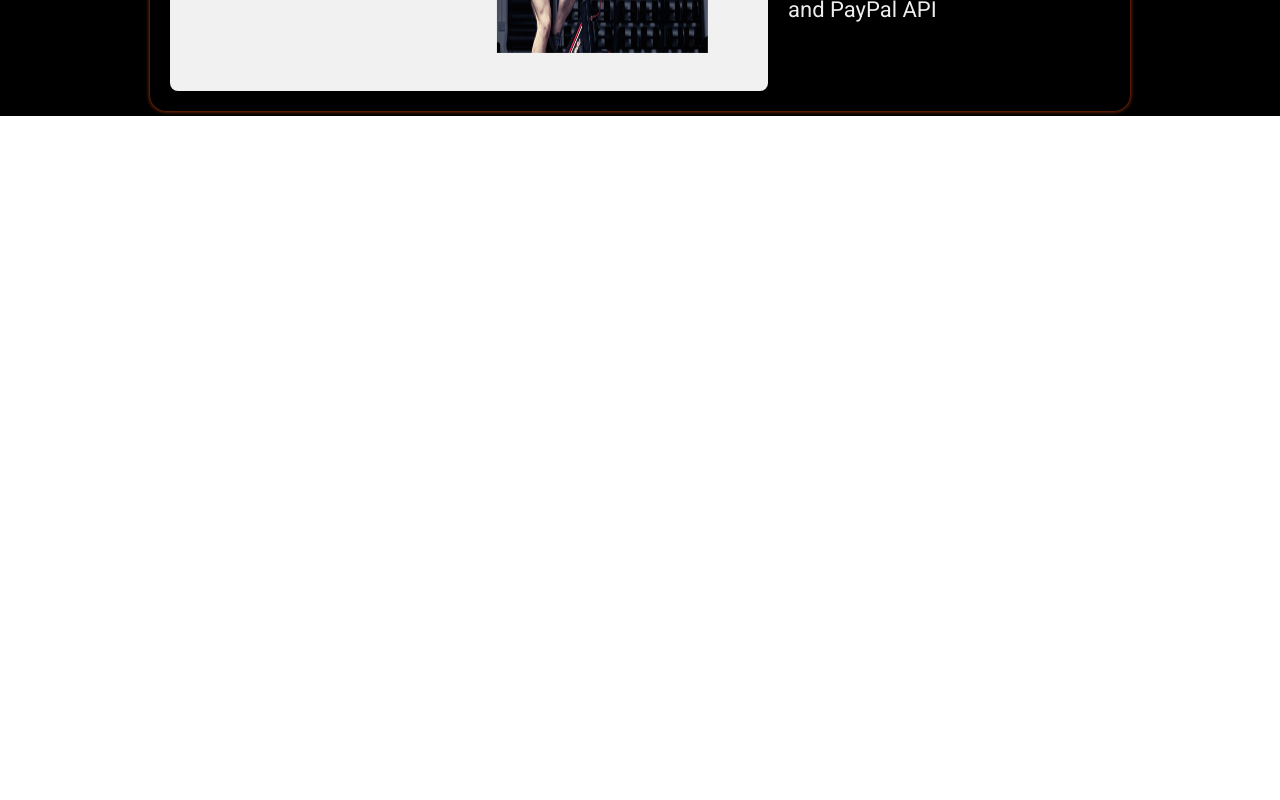
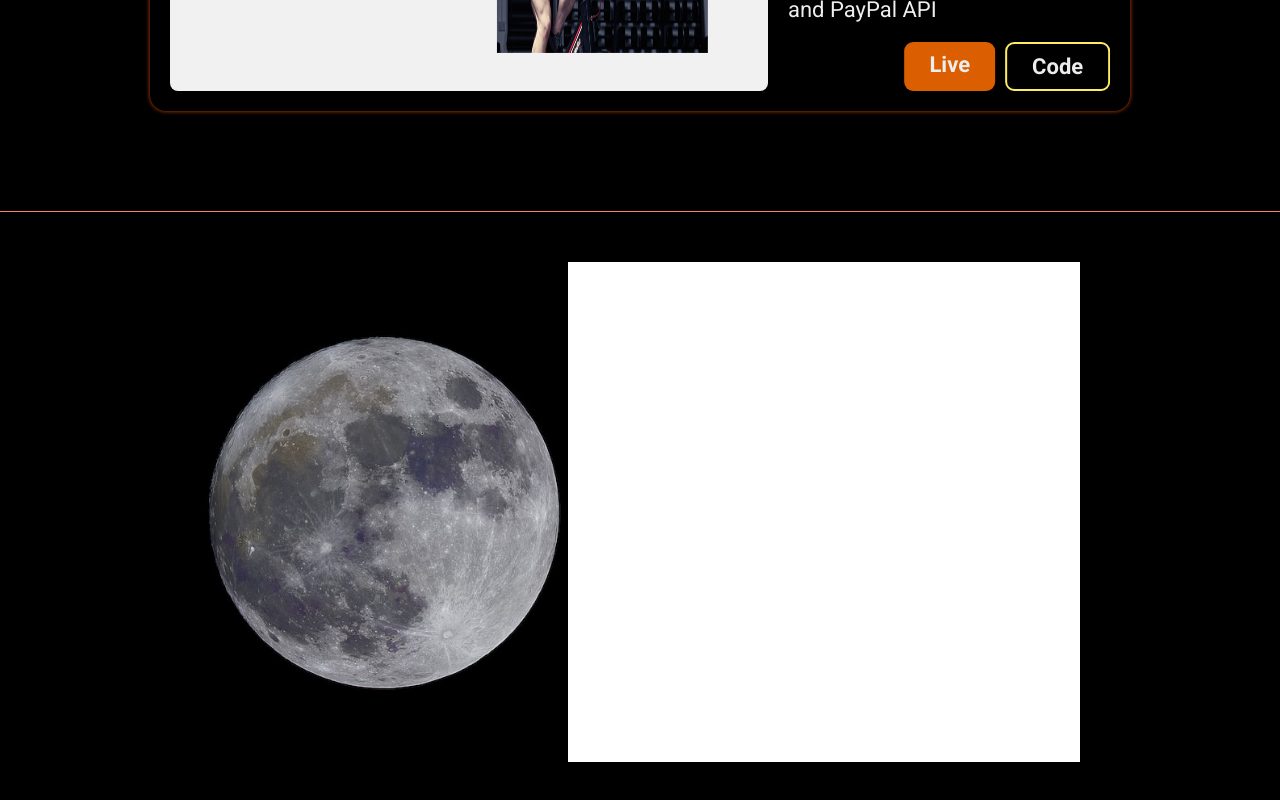
Before and after one commit to Onionie/portfolio, a React (Create React App) app: page / in a window 1280 px wide. Shown: the part 2264-3064 px from the top of the page. Before the commit the page ends 2380 px from the top, so only its background shows below. Built offline with nearby package versions, Linux system fonts and the light colour scheme.

Commit message:
Created a structure for Contract component

```diff
--- a/src/App.js
+++ b/src/App.js
@@ -2,6 +2,7 @@ import Header from './Components/Header';
 import Hero from './Components/Hero';
 import Skills from './Components/Skills';
 import Projects from './Components/Projects';
+import Contact from './Components/Contact';
 
 function App() {
   return (
@@ -10,6 +11,7 @@ function App() {
       <Hero />
       <Skills />
       <Projects />
+      <Contact />
     </>
   );
 }
--- /dev/null
+++ b/src/Components/Contact.js
@@ -0,0 +1,14 @@
+import React from 'react';
+import styles from './Contact.module.css';
+
+const Contact = () => {
+  return (
+    <section id="contact" className={styles.contact}>
+      <div className={styles.form__container}>
+        <div className={styles.contact__box}></div>
+      </div>
+    </section>
+  );
+};
+
+export default Contact;
--- /dev/null
+++ b/src/Components/Contact.module.css
@@ -0,0 +1,20 @@
+.contact {
+  position: relative;
+  background-color: bisque;
+  border-top: 1px solid salmon;
+  padding: 5rem 20rem;
+
+  min-height: 600px;
+  background-image: url('../Assets/images/moon.PNG');
+  background-position: center;
+  background-size: cover;
+  background-repeat: no-repeat;
+}
+
+.form__container {
+  background-color: white;
+  position: absolute;
+  right: 20rem;
+  height: 500px;
+  width: 40%;
+}
--- a/src/Components/Projects.module.css
+++ b/src/Components/Projects.module.css
@@ -1,5 +1,4 @@
 .projects {
-  height: 1000px;
   background-color: #000000;
   padding: 10rem 15rem;
 }
```
Also changed, not shown: src/Assets/images/moon.PNG (added), 1 other file (tests, documents, lock files or other folders).
